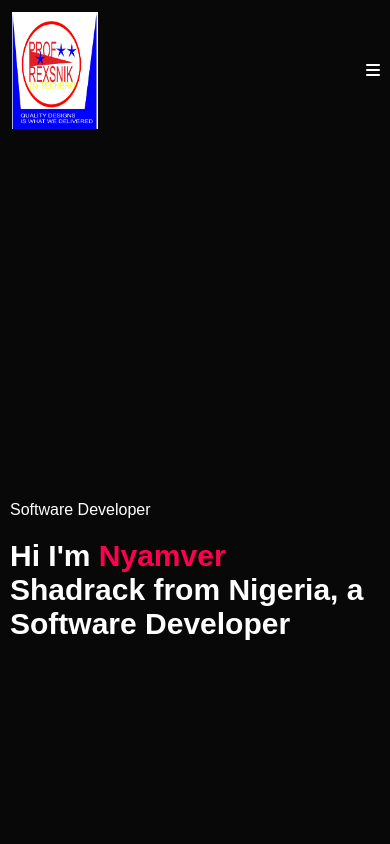
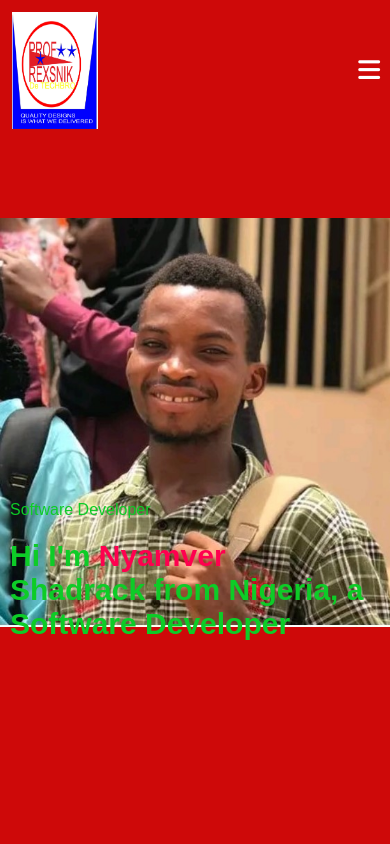
Before and after one commit to profrexsnik/Knowledge-Showcase3mtt, a plain HTML site: page index.html in a window 390 px wide. Shown: the top 844 px of the page. Drawn offline with Linux system fonts and the light colour scheme; a script that the page names is missing.

Commit message:
newshow
another

```diff
--- a/style.css
+++ b/style.css
@@ -12,13 +12,18 @@ body{
     background: #080808;
     color: #fff;
 }
+
+
 #header{
+    background-image: url(images/Terry.jpg);
+    background-size: cover;
+    background-position: center;
+    background-repeat: no-repeat;
+    background-color: #ce0909;
     width: 100%;
     height: 100vh;
-    background-image: url(images/mtt.jpg);
-    background-size: cover;
-    background-position: center;
 }
+
 #nic{
     color: #0ac704;
 }
@@ -63,8 +68,9 @@ nav ul li a:hover::after{
 }
 
 .header-text{
-    margin-top: 20%;
+    margin-top: 5px;
     font-size: 3opx;
+    color: #0dcc27;
 }
 
 .header-text h1{
@@ -341,22 +347,25 @@ form .btn-2{
 }
 /*-----------------------------------Mediaqueries--------------------------*/
 
-nav .fa-brands{
+nav .fa-solid{
     display: none;
 }
 
-@media only screen and (max-width: 600px){
+@media only screen and (max-width: 768px){
     #header{
-        background-image: url(image/backg.jpg);
+        background-image: url(images/Terry.jpg);
+        background-size: contain;
+        height: 100vh;
     }
     .header-text{
         margin-top: 100%;
         font-size: 16px;
+
     }
 .header-text h1{
     font-size: 30px;
 }
-nav .fa-brands{
+nav .fa-solid{
     display: block;
     font-size: 25px;
 }
@@ -369,19 +378,25 @@ nav ul{
     height: 100vh;
     padding-top: 50px;
     z-index: 2;
-    transition: right 0.s;
+    transition: right 0.5s;
 }
 nav ul li{
     display: block;
     margin: 25px;
 
 }
-nav ul .fa-brands{
+nav ul .fa-solid{
     position: absolute;
     top: 25px;
     left: 25px;
     cursor: pointer;
 }
+}
+.sub-title{
+    font-size: 30px;
+}
+.about-col-1, .about-col-2{
+flex-basis: 100%;
 }
 
 #msg{
```
